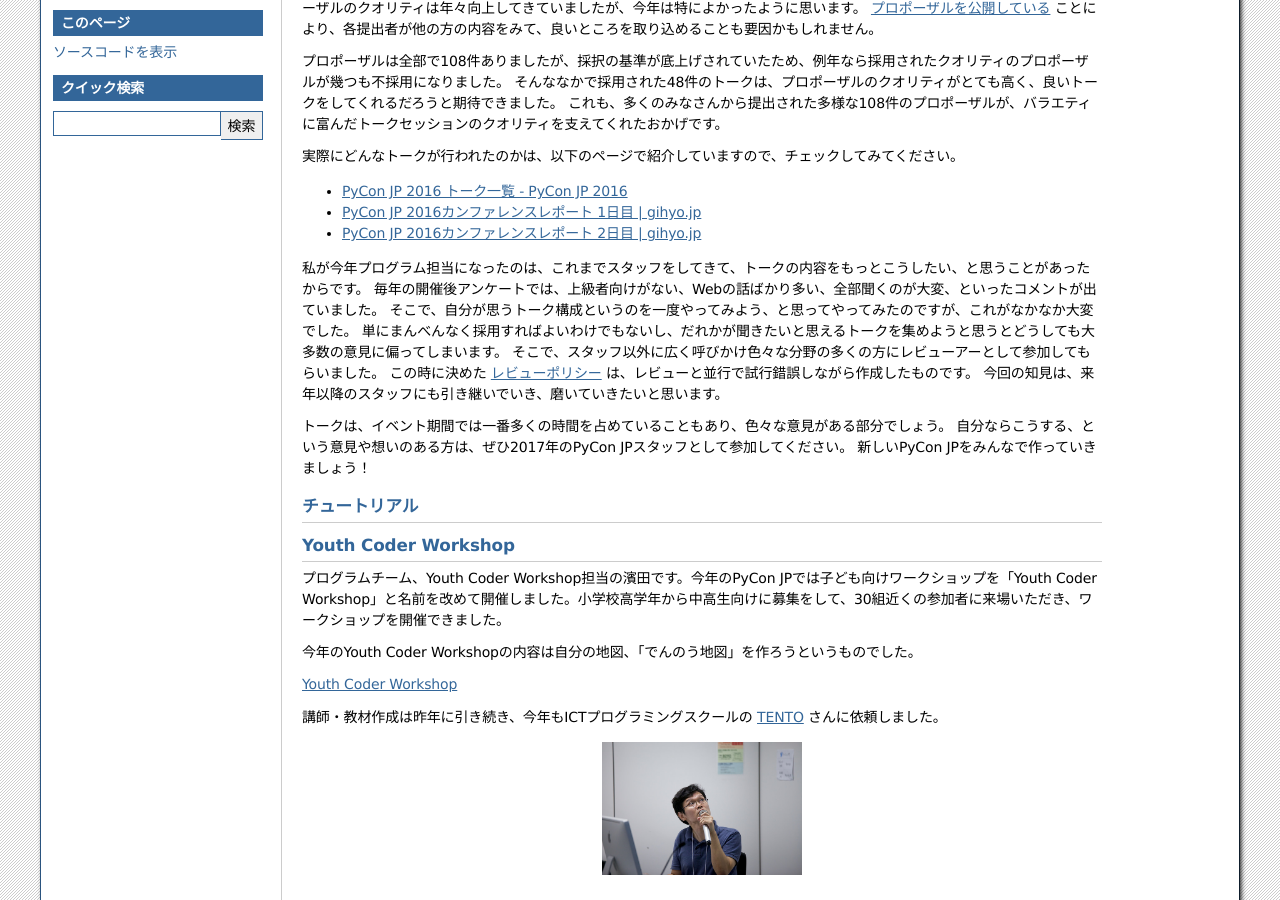
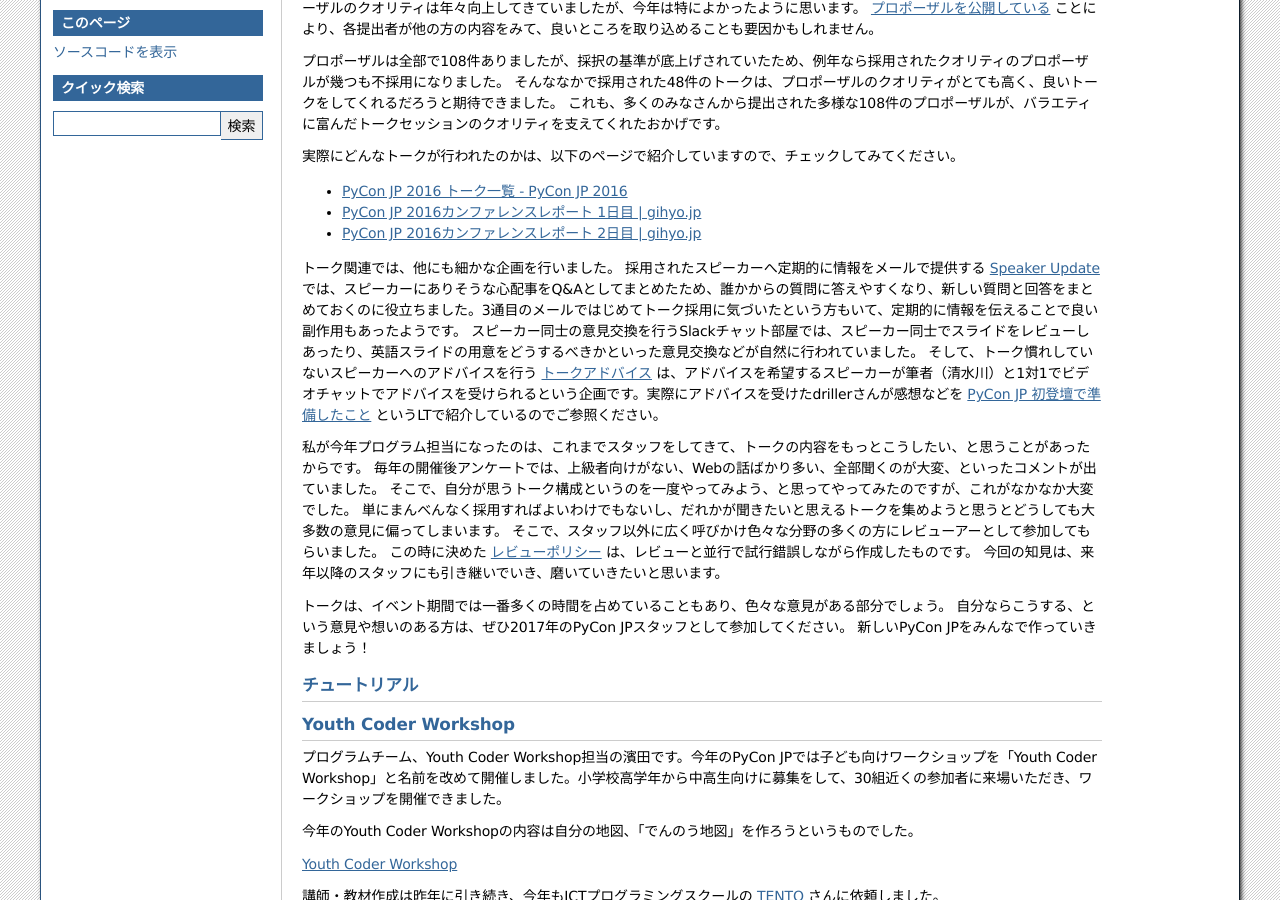
Before and after one commit to pyconjp/shoeisha2016, a Sphinx documentation site: the page built from source/afterreport_02_program.rst, in a window 1280 px wide and 900 px high, scrolled down 871 px. Built offline with Sphinx 7.4.7, drawn with Linux system fonts in a browser that asks for light colours.

Commit message:
refs #SAR-1568 トークセクションに、スピーカーアップデートやスピーカーアドバイスについて追記

```diff
--- a/source/afterreport_02_program.rst
+++ b/source/afterreport_02_program.rst
@@ -51,6 +51,16 @@
 * `PyCon JP 2016 トーク一覧 - PyCon JP 2016 <https://pycon.jp/2016/ja/schedule/talks/list/>`__
 * `PyCon JP 2016カンファレンスレポート 1日目 | gihyo.jp <http://gihyo.jp/news/report/01/pyconjp2016/0001>`__
 * `PyCon JP 2016カンファレンスレポート 2日目 | gihyo.jp <http://gihyo.jp/news/report/01/pyconjp2016/0002>`__
+
+トーク関連では、他にも細かな企画を行いました。
+採用されたスピーカーへ定期的に情報をメールで提供する `Speaker Update`_ では、スピーカーにありそうな心配事をQ&Aとしてまとめたため、誰かからの質問に答えやすくなり、新しい質問と回答をまとめておくのに役立ちました。3通目のメールではじめてトーク採用に気づいたという方もいて、定期的に情報を伝えることで良い副作用もあったようです。
+スピーカー同士の意見交換を行うSlackチャット部屋では、スピーカー同士でスライドをレビューしあったり、英語スライドの用意をどうするべきかといった意見交換などが自然に行われていました。
+そして、トーク慣れしていないスピーカーへのアドバイスを行う `トークアドバイス`_ は、アドバイスを希望するスピーカーが筆者（清水川）と1対1でビデオチャットでアドバイスを受けられるという企画です。実際にアドバイスを受けたdrillerさんが感想などを `PyCon JP 初登壇で準備したこと`_ というLTで紹介しているのでご参照ください。
+
+.. _Speaker Update: https://pycon.jp/2016/ja/talks/speaker-updates/
+.. _トークアドバイス: http://pyconjp.blogspot.jp/2016/08/talk-advice-application.html
+.. _PyCon JP 初登壇で準備したこと: http://www.slideshare.net/drillan/pyladies-tokyo-2nd-anniversary-lt
+
 
 私が今年プログラム担当になったのは、これまでスタッフをしてきて、トークの内容をもっとこうしたい、と思うことがあったからです。
 毎年の開催後アンケートでは、上級者向けがない、Webの話ばかり多い、全部聞くのが大変、といったコメントが出ていました。
```
